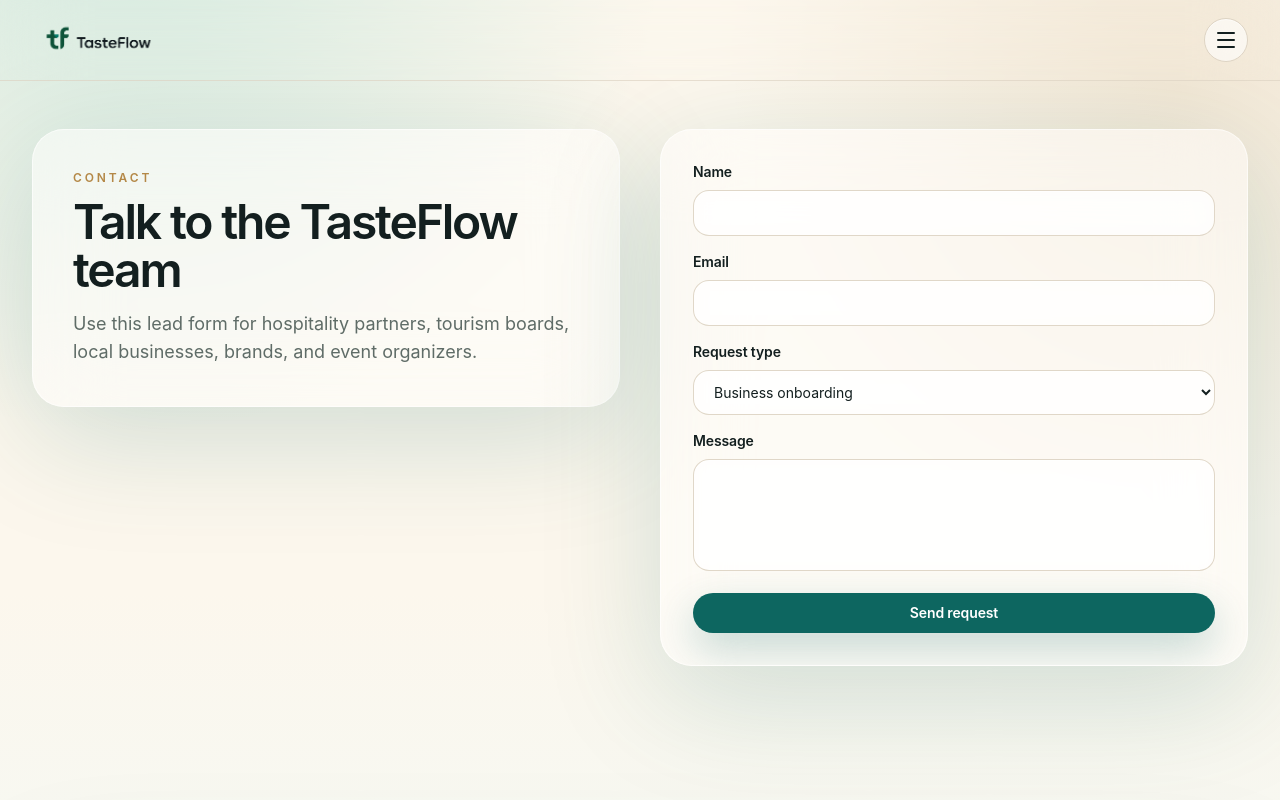
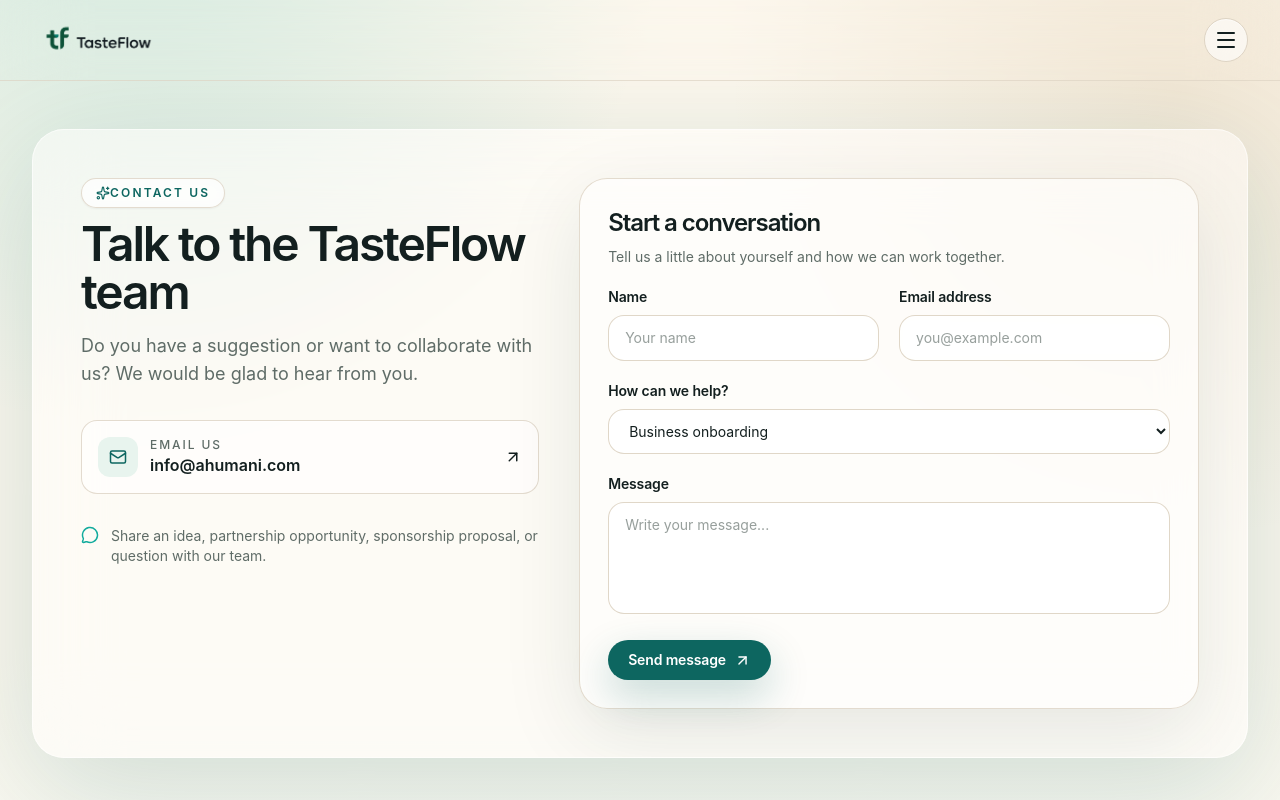
Before and after one commit to Melazu18/tasteflow, a React (Vite) app: page /contact in a window 1280 px wide. Shown: the top 800 px of the page. Built offline with nearby package versions, Linux system fonts and the light colour scheme.

Commit message:
Add modern collaboration contact form

```diff
--- a/src/i18n/I18nProvider.tsx
+++ b/src/i18n/I18nProvider.tsx
@@ -81,7 +81,7 @@ const dictionaries: Record<Locale, Dictionary> = {
     menusTitle: 'Curated dishes, drinks, and tasting products', menusText: 'A public menu layer for dishes, drinks, tasting products, dietary tags, translations, and QR-friendly browsing.',
     eventsTitle: 'Tasting events with premium conversion surfaces', eventsText: 'Restaurants, hotels, bars, cafés, and brands can publish bookable experiences and tasting campaigns.',
     pricingTitle: 'Subscription plans for hospitality growth', pricingText: 'Stripe-ready plan cards for SaaS billing, feature gating, marketplace boosts, and multi-location business tools.',
-    aboutTitle: 'A hospitality operating layer for discovery and growth', contactTitle: 'Talk to the TasteFlow team', dashboardTitle: 'Business dashboard', dashboardText: 'Manage profile, menus, events, offers, campaigns, analytics, subscriptions, and map visibility.',
+    aboutTitle: 'A hospitality operating layer for discovery and growth', contactTitle: 'Talk to the TasteFlow team', contactEyebrow: 'Contact us', contactText: 'Do you have a suggestion or want to collaborate with us? We would be glad to hear from you.', emailUs: 'Email us', contactPrompt: 'Share an idea, partnership opportunity, sponsorship proposal, or question with our team.', contactFormTitle: 'Start a conversation', contactFormText: 'Tell us a little about yourself and how we can work together.', nameLabel: 'Name', namePlaceholder: 'Your name', emailLabel: 'Email address', requestLabel: 'How can we help?', businessOption: 'Business onboarding', collaborationOption: 'Collaboration proposal', sponsorOption: 'Sponsorship opportunity', supportOption: 'Product support', messageLabel: 'Message', messagePlaceholder: 'Write your message...', sendMessage: 'Send message', emailReady: 'Your email draft is ready.', dashboardTitle: 'Business dashboard', dashboardText: 'Manage profile, menus, events, offers, campaigns, analytics, subscriptions, and map visibility.',
     registerTitle: 'Register your hospitality business', registerText: 'Create a premium profile for restaurants, hotels, bars, cafés, food and beverage brands, event organizers, and tourism partners.',
   },
 
@@ -154,7 +154,7 @@ const dictionaries: Record<Locale, Dictionary> = {
     menusTitle: 'Utvalda rätter, drycker och smakprodukter', menusText: 'En offentlig menyyta för rätter, drycker, smakprodukter, kostetiketter, översättningar och QR-visning.',
     eventsTitle: 'Smakevenemang med premiumkonvertering', eventsText: 'Restauranger, hotell, barer, kaféer och varumärken kan publicera bokningsbara upplevelser och smakskampanjer.',
     pricingTitle: 'Abonnemang för hospitality-tillväxt', pricingText: 'Planer för SaaS-fakturering, funktioner, marknadsplatsplaceringar och flera verksamheter.',
-    aboutTitle: 'Ett hospitality-lager för upptäckt och tillväxt', contactTitle: 'Kontakta TasteFlow-teamet', dashboardTitle: 'Företagspanel', dashboardText: 'Hantera profil, menyer, evenemang, erbjudanden, kampanjer, analys, abonnemang och kartvisning.',
+    aboutTitle: 'Ett hospitality-lager för upptäckt och tillväxt', contactTitle: 'Kontakta TasteFlow-teamet', contactEyebrow: 'Kontakta oss', contactText: 'Har du ett förslag eller vill du samarbeta med oss? Vi hör gärna från dig.', emailUs: 'Mejla oss', contactPrompt: 'Dela en idé, ett partnerskap, sponsringsförslag eller en fråga med vårt team.', contactFormTitle: 'Starta en dialog', contactFormText: 'Berätta lite om dig själv och hur vi kan samarbeta.', nameLabel: 'Namn', namePlaceholder: 'Ditt namn', emailLabel: 'E-postadress', requestLabel: 'Hur kan vi hjälpa?', businessOption: 'Företagsonboarding', collaborationOption: 'Samarbetsförslag', sponsorOption: 'Sponsringsmöjlighet', supportOption: 'Produktsupport', messageLabel: 'Meddelande', messagePlaceholder: 'Skriv ditt meddelande...', sendMessage: 'Skicka meddelande', emailReady: 'Ditt e-postutkast är klart.', dashboardTitle: 'Företagspanel', dashboardText: 'Hantera profil, menyer, evenemang, erbjudanden, kampanjer, analys, abonnemang och kartvisning.',
     registerTitle: 'Registrera ditt hospitality-företag', registerText: 'Skapa en premiumprofil för restauranger, hotell, barer, kaféer, mat- och dryckesvarumärken, arrangörer och turismpartners.',
   },
 
@@ -227,7 +227,7 @@ const dictionaries: Record<Locale, Dictionary> = {
     menusTitle: 'Plats, boissons et produits de dégustation sélectionnés', menusText: 'Une couche de menus publics avec produits, étiquettes alimentaires, traductions et accès QR.',
     eventsTitle: 'Événements de dégustation et conversion premium', eventsText: 'Les restaurants, hôtels, bars, cafés et marques peuvent publier des expériences réservables.',
     pricingTitle: 'Plans pour la croissance hospitality', pricingText: 'Des plans pour la facturation SaaS, les fonctionnalités, la visibilité et les établissements multiples.',
-    aboutTitle: 'Une couche hospitality pour la découverte et la croissance', contactTitle: 'Contacter l’équipe TasteFlow', dashboardTitle: 'Tableau de bord professionnel', dashboardText: 'Gérez profil, menus, événements, offres, campagnes, analyses, abonnements et visibilité cartographique.',
+    aboutTitle: 'Une couche hospitality pour la découverte et la croissance', contactTitle: 'Contacter l’équipe TasteFlow', contactEyebrow: 'Contactez-nous', contactText: 'Vous avez une suggestion ou souhaitez collaborer avec nous ? Nous serons ravis de vous entendre.', emailUs: 'Nous écrire', contactPrompt: 'Partagez une idée, une opportunité de partenariat, une proposition de sponsoring ou une question.', contactFormTitle: 'Commençons une conversation', contactFormText: 'Présentez-vous et expliquez-nous comment nous pourrions travailler ensemble.', nameLabel: 'Nom', namePlaceholder: 'Votre nom', emailLabel: 'Adresse e-mail', requestLabel: 'Comment pouvons-nous vous aider ?', businessOption: 'Inscription d’entreprise', collaborationOption: 'Proposition de collaboration', sponsorOption: 'Opportunité de sponsoring', supportOption: 'Assistance produit', messageLabel: 'Message', messagePlaceholder: 'Écrivez votre message...', sendMessage: 'Envoyer le message', emailReady: 'Votre brouillon d’e-mail est prêt.', dashboardTitle: 'Tableau de bord professionnel', dashboardText: 'Gérez profil, menus, événements, offres, campagnes, analyses, abonnements et visibilité cartographique.',
     registerTitle: 'Inscrire votre entreprise hospitality', registerText: 'Créez un profil premium pour restaurants, hôtels, bars, cafés, marques, organisateurs et partenaires touristiques.',
   },
 
@@ -300,7 +300,7 @@ const dictionaries: Record<Locale, Dictionary> = {
     menusTitle: 'Platos, bebidas y productos de degustación seleccionados', menusText: 'Una capa pública de menús con productos, etiquetas dietéticas, traducciones y acceso QR.',
     eventsTitle: 'Eventos de degustación con conversión premium', eventsText: 'Restaurantes, hoteles, bares, cafés y marcas pueden publicar experiencias reservables.',
     pricingTitle: 'Planes para el crecimiento hospitality', pricingText: 'Planes preparados para facturación SaaS, funciones, visibilidad y múltiples ubicaciones.',
-    aboutTitle: 'Una capa hospitality para descubrimiento y crecimiento', contactTitle: 'Habla con el equipo de TasteFlow', dashboardTitle: 'Panel del negocio', dashboardText: 'Gestiona perfil, menús, eventos, ofertas, campañas, analítica, suscripciones y visibilidad en mapas.',
+    aboutTitle: 'Una capa hospitality para descubrimiento y crecimiento', contactTitle: 'Habla con el equipo de TasteFlow', contactEyebrow: 'Contáctanos', contactText: '¿Tienes una sugerencia o quieres colaborar con nosotros? Estaremos encantados de escucharte.', emailUs: 'Escríbenos', contactPrompt: 'Comparte una idea, una oportunidad de colaboración, una propuesta de patrocinio o una pregunta.', contactFormTitle: 'Iniciemos una conversación', contactFormText: 'Cuéntanos un poco sobre ti y cómo podemos trabajar juntos.', nameLabel: 'Nombre', namePlaceholder: 'Tu nombre', emailLabel: 'Correo electrónico', requestLabel: '¿Cómo podemos ayudarte?', businessOption: 'Registro de negocio', collaborationOption: 'Propuesta de colaboración', sponsorOption: 'Oportunidad de patrocinio', supportOption: 'Soporte del producto', messageLabel: 'Mensaje', messagePlaceholder: 'Escribe tu mensaje...', sendMessage: 'Enviar mensaje', emailReady: 'Tu borrador de correo está listo.', dashboardTitle: 'Panel del negocio', dashboardText: 'Gestiona perfil, menús, eventos, ofertas, campañas, analítica, suscripciones y visibilidad en mapas.',
     registerTitle: 'Registra tu negocio hospitality', registerText: 'Crea un perfil premium para restaurantes, hoteles, bares, cafés, marcas, organizadores y socios turísticos.',
   },
 };
--- a/src/pages/ContactPage.tsx
+++ b/src/pages/ContactPage.tsx
@@ -1,23 +1,40 @@
+import { FormEvent, useState } from 'react';
+import { ArrowUpRight, Mail, MessageCircle, Sparkles } from 'lucide-react';
 import { Button } from '@/components/ui/Button';
 import { Input, Label, Select, Textarea } from '@/components/ui/Input';
 import { useI18n } from '@/i18n/I18nProvider';
 
 export function ContactPage(){
   const { t } = useI18n();
+  const [submitted, setSubmitted] = useState(false);
+
+  function handleSubmit(event: FormEvent<HTMLFormElement>) {
+    event.preventDefault();
+    const formData = new FormData(event.currentTarget);
+    const subject = `${formData.get('requestType')} from ${formData.get('name')}`;
+    const body = `Name: ${formData.get('name')}\nEmail: ${formData.get('email')}\nRequest: ${formData.get('requestType')}\n\n${formData.get('message')}`;
+    window.location.href = `mailto:info@ahumani.com?subject=${encodeURIComponent(subject)}&body=${encodeURIComponent(body)}`;
+    setSubmitted(true);
+  }
+
   return (
-    <section className="container-page grid gap-10 py-12 lg:grid-cols-2">
-      <div className="premium-shell h-fit p-7 sm:p-10">
-        <p className="eyebrow">Contact</p>
+    <section className="container-page py-12">
+      <div className="premium-shell grid gap-10 p-7 sm:p-10 lg:grid-cols-[.85fr_1.15fr] lg:p-12">
+        <div className="h-fit">
+        <div className="chip w-fit"><Sparkles size={14} /> {t('contactEyebrow')}</div>
         <h1 className="section-title mt-3">{t('contactTitle')}</h1>
-        <p className="section-copy mt-4">Use this lead form for hospitality partners, tourism boards, local businesses, brands, and event organizers.</p>
+        <p className="section-copy mt-4">{t('contactText')}</p>
+        <a href="mailto:info@ahumani.com" className="mt-8 flex items-center gap-3 rounded-2xl border border-[rgb(var(--border))]/80 bg-white/55 p-4 font-semibold shadow-innerGlow dark:bg-white/5"><span className="grid h-10 w-10 place-items-center rounded-xl bg-[rgb(var(--secondary))] text-[rgb(var(--primary))]"><Mail size={18} /></span><span><span className="block text-xs font-medium uppercase tracking-[.16em] text-[rgb(var(--muted-foreground))]">{t('emailUs')}</span><span>info@ahumani.com</span></span><ArrowUpRight className="ml-auto" size={18} /></a>
+        <div className="mt-8 grid gap-3 text-sm text-[rgb(var(--muted-foreground))]"><p className="flex gap-3"><MessageCircle size={18} className="shrink-0 text-[rgb(var(--accent))]" />{t('contactPrompt')}</p></div>
+        </div>
+        <form className="grid gap-5 rounded-[1.75rem] border border-[rgb(var(--border))]/80 bg-white/50 p-5 shadow-soft sm:p-7 dark:bg-white/5" onSubmit={handleSubmit}>
+          <div><h2 className="text-2xl font-semibold">{t('contactFormTitle')}</h2><p className="mt-2 text-sm text-[rgb(var(--muted-foreground))]">{t('contactFormText')}</p></div>
+          <div className="grid gap-5 sm:grid-cols-2"><div><Label htmlFor="contact-name">{t('nameLabel')}</Label><Input id="contact-name" name="name" required placeholder={t('namePlaceholder')} /></div><div><Label htmlFor="contact-email">{t('emailLabel')}</Label><Input id="contact-email" name="email" type="email" required placeholder="you@example.com" /></div></div>
+          <div><Label htmlFor="contact-request">{t('requestLabel')}</Label><Select id="contact-request" name="requestType"><option>{t('businessOption')}</option><option>{t('collaborationOption')}</option><option>{t('sponsorOption')}</option><option>{t('supportOption')}</option></Select></div>
+          <div><Label htmlFor="contact-message">{t('messageLabel')}</Label><Textarea id="contact-message" name="message" required placeholder={t('messagePlaceholder')} /></div>
+          <div className="flex flex-col gap-3 sm:flex-row sm:items-center sm:justify-between"><Button type="submit" className="w-full sm:w-fit">{t('sendMessage')} <ArrowUpRight size={17} /></Button>{submitted && <p className="text-sm font-semibold text-[rgb(var(--primary))]">{t('emailReady')}</p>}</div>
+        </form>
       </div>
-      <form className="premium-shell grid gap-4 p-6 sm:p-8">
-        <div><Label>Name</Label><Input/></div>
-        <div><Label>Email</Label><Input type="email"/></div>
-        <div><Label>Request type</Label><Select><option>Business onboarding</option><option>Tourism partnership</option><option>Brand campaign</option><option>Support</option></Select></div>
-        <div><Label>Message</Label><Textarea/></div>
-        <Button type="button">Send request</Button>
-      </form>
     </section>
   );
 }
```
